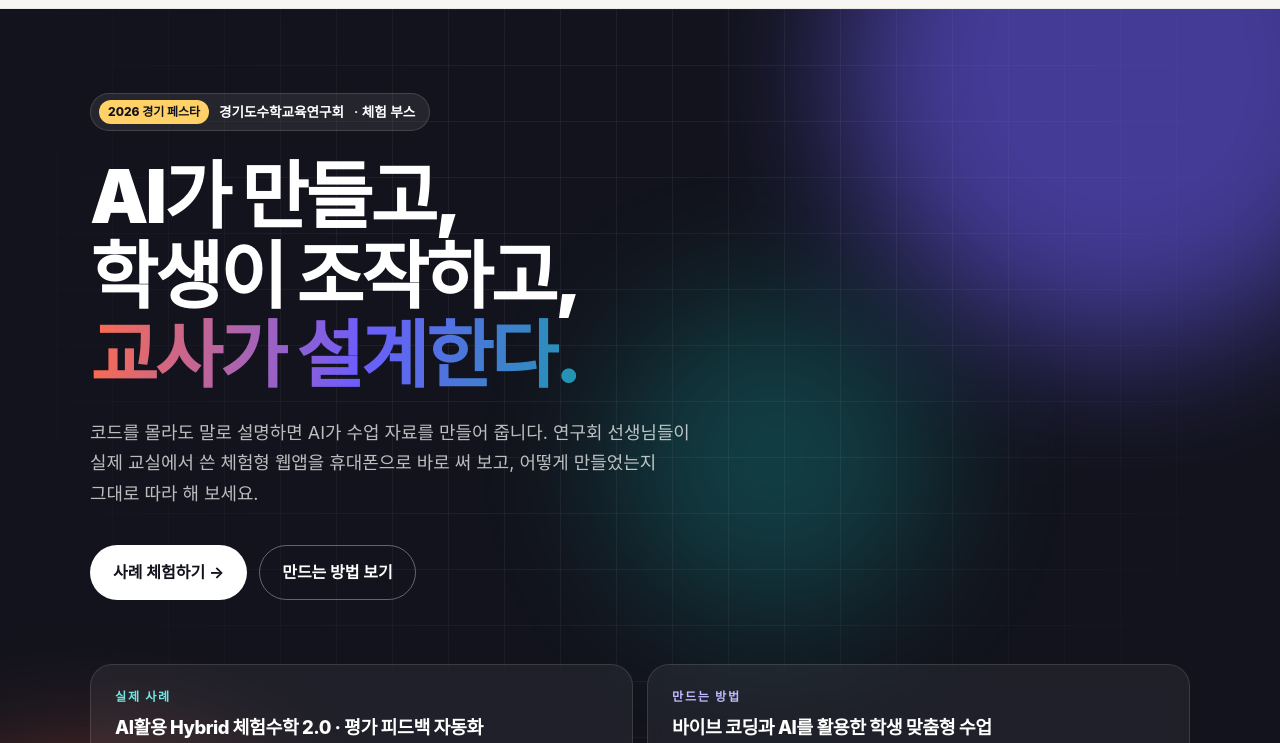
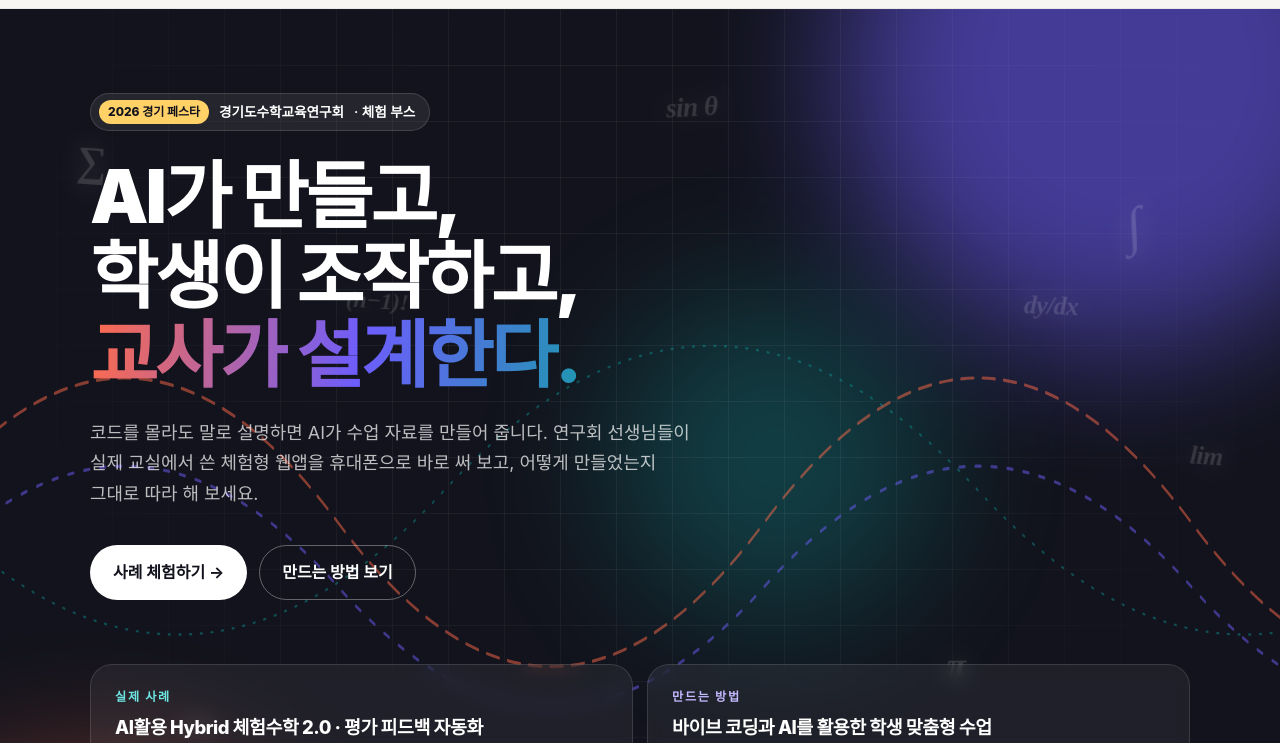
Before and after one commit to SewoongYun/gyeonggi-math-festa, a plain HTML site: page index.html in a window 1280 px wide. Shown: the part 56-799 px from the top of the page. Drawn offline with Linux system fonts and the light colour scheme; no server answers; a web font is replaced by a local one.

Commit message:
히어로 배경에 사인 곡선과 떠다니는 수학 기호 장식 추가
Co-Authored-By: Claude Fable 5.1 <noreply@anthropic.com>

```diff
--- a/assets/style.css
+++ b/assets/style.css
@@ -86,6 +86,23 @@ p { margin: 0 0 1em; }
 .hero .orb.b { width: 460px; height: 460px; background: var(--coral); bottom: -260px; left: -140px; opacity: .45; }
 .hero .orb.c { width: 320px; height: 320px; background: var(--teal); top: 30%; left: 48%; opacity: .3; }
 .hero .grid-bg { position: absolute; inset: 0; background-image: linear-gradient(rgba(255,255,255,.05) 1px, transparent 1px), linear-gradient(90deg, rgba(255,255,255,.05) 1px, transparent 1px); background-size: 56px 56px; mask-image: radial-gradient(ellipse at 50% 30%, #000 30%, transparent 75%); pointer-events: none; }
+/* 수학 배경 장식 */
+.math-waves { position: absolute; inset: 0; width: 100%; height: 100%; pointer-events: none; opacity: .9; }
+.math-waves path { fill: none; stroke-width: 2; stroke-linecap: round; stroke-dasharray: 14 10; animation: wave-flow 14s linear infinite; }
+.math-waves .w1 { stroke: rgba(255,107,74,.55); }
+.math-waves .w2 { stroke: rgba(109,93,252,.55); animation-duration: 18s; animation-direction: reverse; stroke-dasharray: 6 12; }
+.math-waves .w3 { stroke: rgba(15,163,160,.45); animation-duration: 22s; stroke-width: 1.5; stroke-dasharray: 2 10; }
+@keyframes wave-flow { to { stroke-dashoffset: -240; } }
+.math-symbols { position: absolute; inset: 0; pointer-events: none; overflow: hidden; }
+.math-symbols span {
+  position: absolute; font-size: var(--s, 2rem); font-weight: 700; letter-spacing: -0.02em;
+  font-family: "Times New Roman", Georgia, serif; font-style: italic;
+  color: rgba(255,255,255,.14); text-shadow: 0 0 24px rgba(255,255,255,.15);
+  animation: sym-float 9s ease-in-out infinite; animation-delay: var(--d, 0s);
+}
+@keyframes sym-float { 0%, 100% { transform: translateY(0) rotate(-4deg); } 50% { transform: translateY(-18px) rotate(4deg); } }
+@media (max-width: 720px) { .math-symbols span { font-size: calc(var(--s, 2rem) * .7); } }
+@media (prefers-reduced-motion: reduce) { .math-waves path, .math-symbols span { animation: none; } }
 .hero .wrap { position: relative; z-index: 1; }
 .hero .eyebrow { display: inline-flex; align-items: center; gap: 10px; padding: 6px 14px 6px 8px; border-radius: 999px; background: rgba(255,255,255,.08); border: 1px solid rgba(255,255,255,.14); font-size: .85rem; font-weight: 600; margin-bottom: 26px; }
 .hero .eyebrow i { font-style: normal; background: var(--lemon); color: var(--ink); border-radius: 999px; padding: 2px 9px; font-size: .75rem; font-weight: 800; }
--- a/index.html
+++ b/index.html
@@ -33,6 +33,24 @@
   <!-- ═══ 히어로 ═══ -->
   <section class="hero">
     <div class="orb a"></div><div class="orb b"></div><div class="orb c"></div><div class="grid-bg"></div>
+    <!-- 수학 배경: 사인 곡선 + 떠다니는 기호 -->
+    <svg class="math-waves" viewBox="0 0 1440 600" preserveAspectRatio="none" aria-hidden="true">
+      <path class="w1" d="M-100,320 C60,200 220,200 380,320 S700,440 860,320 S1180,200 1340,320 S1660,440 1820,320" />
+      <path class="w2" d="M-100,360 C60,260 220,260 380,360 S700,460 860,360 S1180,260 1340,360 S1660,460 1820,360" />
+      <path class="w3" d="M-100,300 C100,420 300,420 500,300 S900,180 1100,300 S1500,420 1700,300" />
+    </svg>
+    <div class="math-symbols" aria-hidden="true">
+      <span style="left:6%;top:14%;--d:0s;--s:2.6rem">∑</span>
+      <span style="left:88%;top:18%;--d:-3s;--s:3.4rem">∫</span>
+      <span style="left:74%;top:66%;--d:-6s;--s:2.2rem">π</span>
+      <span style="left:14%;top:72%;--d:-2s;--s:2rem">√x</span>
+      <span style="left:52%;top:8%;--d:-5s;--s:1.7rem">sin θ</span>
+      <span style="left:93%;top:46%;--d:-8s;--s:1.6rem">lim</span>
+      <span style="left:36%;top:84%;--d:-4s;--s:1.8rem">f(x)</span>
+      <span style="left:63%;top:88%;--d:-7s;--s:2.4rem">∞</span>
+      <span style="left:27%;top:30%;--d:-9s;--s:1.5rem">(n−1)!</span>
+      <span style="left:80%;top:30%;--d:-1s;--s:1.6rem">dy/dx</span>
+    </div>
     <div class="wrap">
       <div class="eyebrow"><i data-cfg="eventName">2026 경기 페스타</i><span data-cfg="orgName">경기도수학교육연구회</span> · 체험 부스</div>
       <h1>AI가 만들고,<br>학생이 조작하고,<br><span class="grad-text">교사가 설계한다.</span></h1>
```
